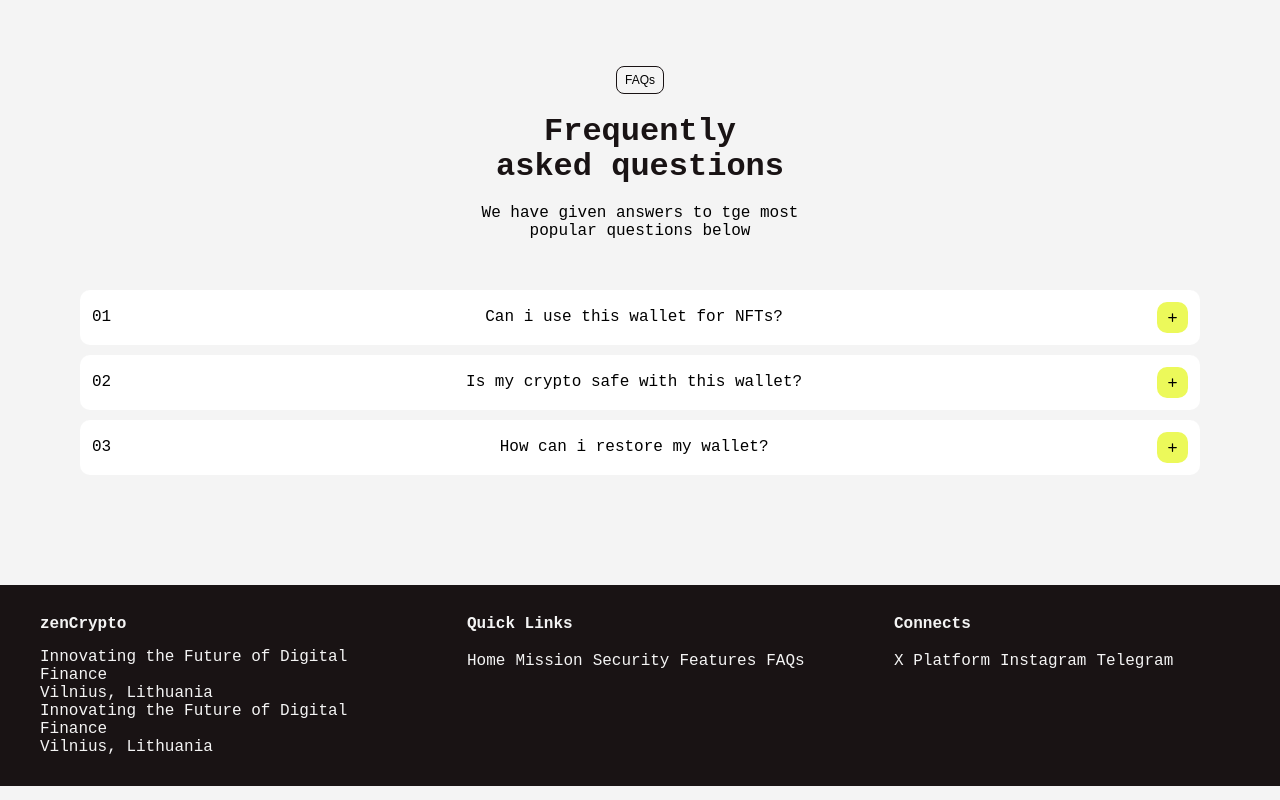
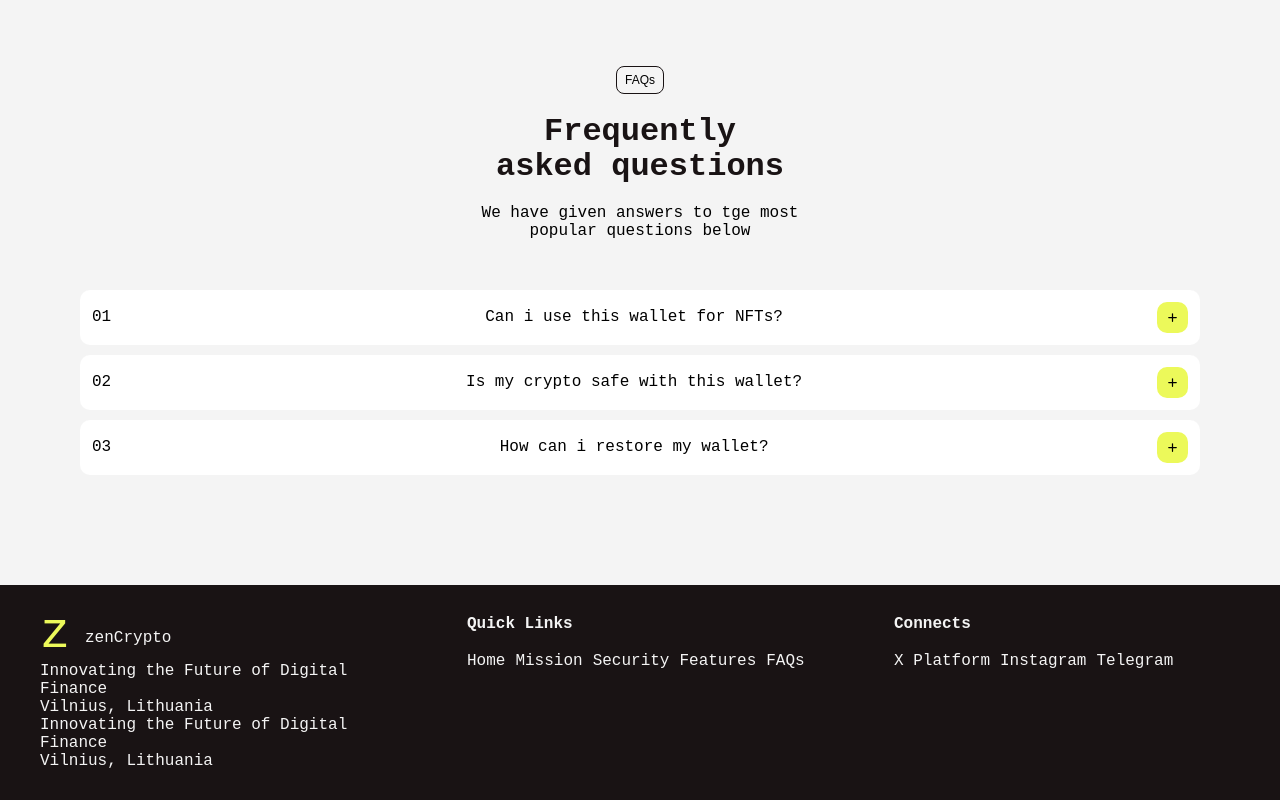
Before and after one commit to Samira-V/zenCrypto, a plain HTML site: page index.html in a window 1280 px wide. Shown: the part 1744-2544 px from the top of the page. Drawn offline with Linux system fonts and the light colour scheme; a web font is replaced by a local one.

Commit message:
footer update

```diff
--- a/index.html
+++ b/index.html
@@ -262,7 +262,11 @@
     <div class="footer" id="footer">
         <div class="row container">
             <div class="footer-item">
-                <h4>zenCrypto</h4>
+
+                <div class="footer-logo">
+                   <p class="footer-logo-monotype">z</p>
+                    <p>zenCrypto</p>
+                </div>
                 <span class="text-one">Innovating the Future of Digital Finance <br>
                     Vilnius, Lithuania</span>
                     <br>
--- a/style.css
+++ b/style.css
@@ -808,6 +808,20 @@ nav {
 
 
 }
+.footer-logo{
+  display: flex;
+  align-items: center;
+  gap: 15px;
+
+}
+.footer-logo-monotype{
+ font-size: 50px;
+ color: var(--yellow);
+ margin-top: -10px;
+
+
+}
+
 
 .footer .row {
   display: flex;
```
Also changed, not shown: image/footer logo.png (added).
